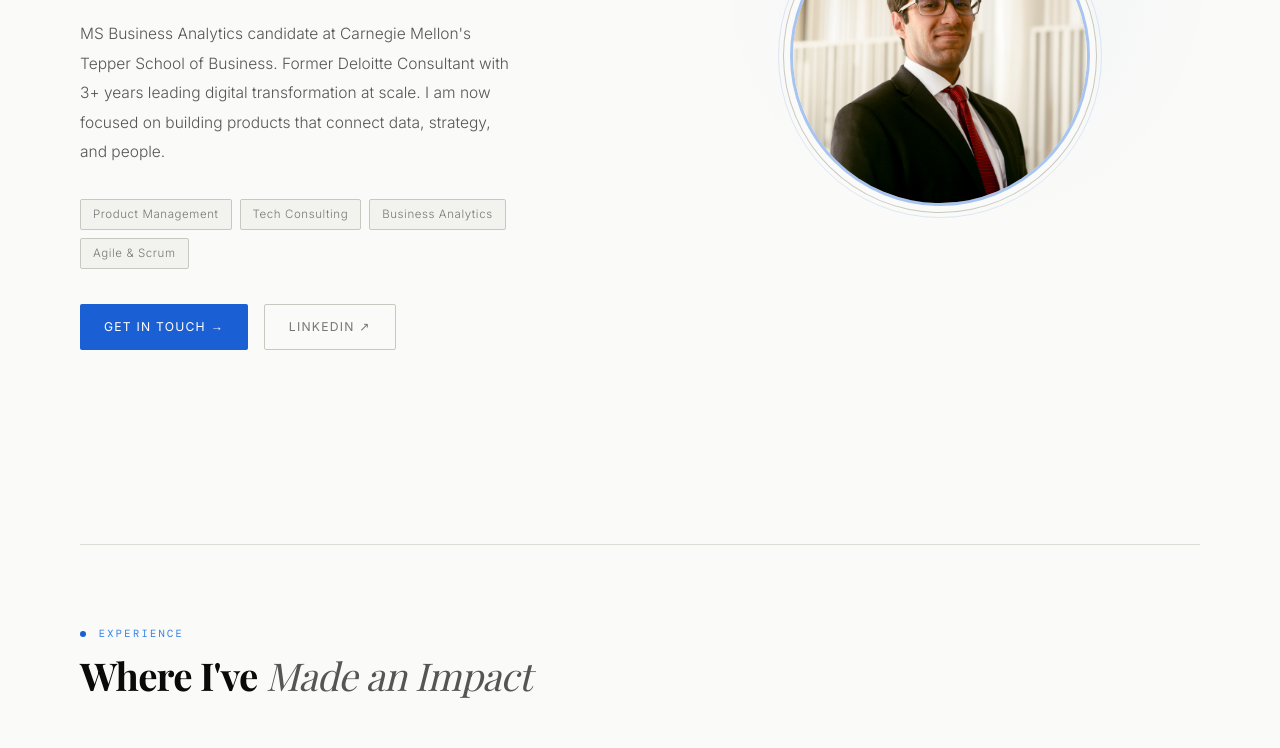
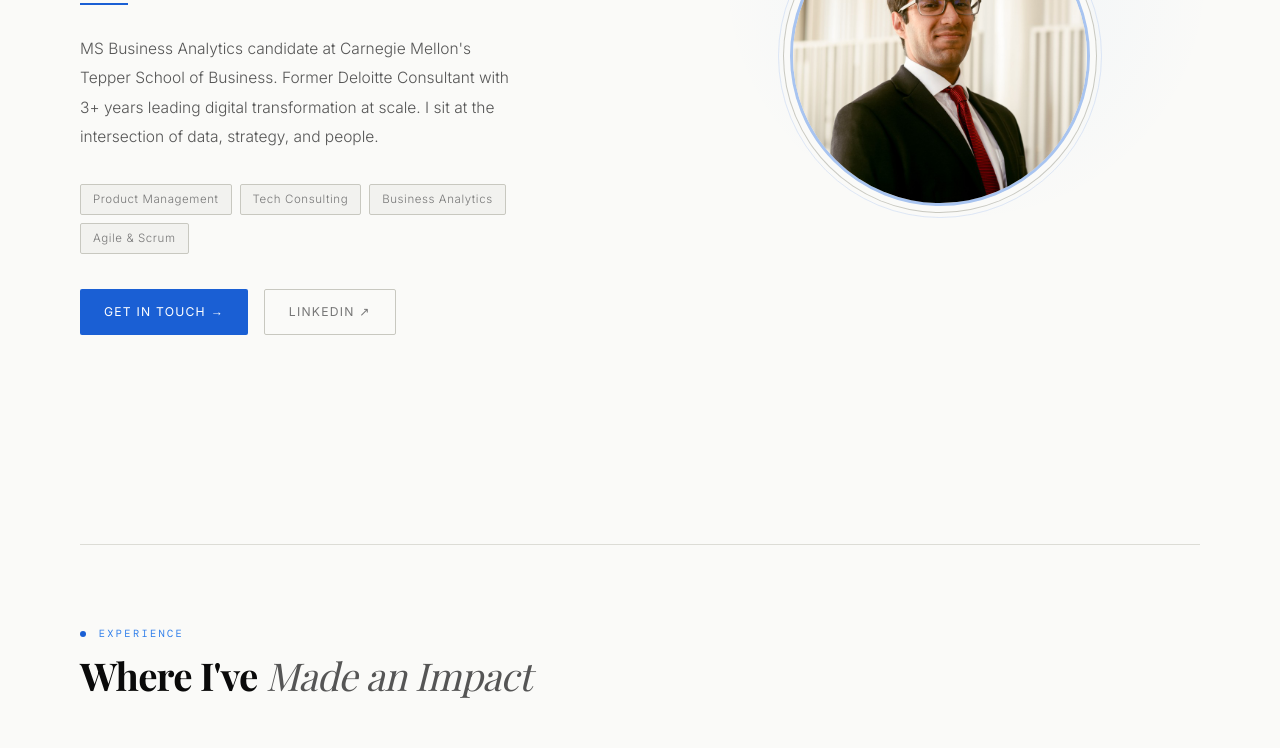
Before and after one commit to abhishekdchhabria/mywebsite, a plain HTML site: page index.html in a window 1280 px wide. Shown: the part 352-1100 px from the top of the page. Drawn offline with nearby package versions, Linux system fonts and the light colour scheme; a web font is replaced by a local one.

Commit message:
Update index.html

```diff
--- a/index.html
+++ b/index.html
@@ -726,7 +726,7 @@
       MS Business Analytics candidate at Carnegie Mellon's Tepper School of Business.
       Former Deloitte Consultant with 3+ years leading digital transformation at scale.
 
-      I am now focused on building products that connect data, strategy, and people.
+      I sit at the intersection of data, strategy, and people.
     </p>
     <div class="hero-tags">
       <span class="hero-tag">Product Management</span>
```
